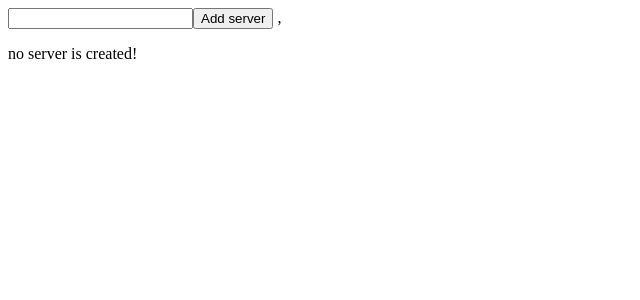
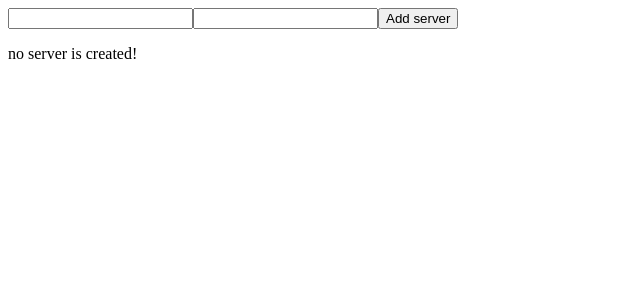
Before and after one commit to PasiturintisS/angular-tutorials, an Angular app: page / in a window 1280 px wide. Shown: the top 300 px of the page, without its empty margins (0-640 px from the left). Built offline with nearby package versions, Linux system fonts and the light colour scheme.

Commit message:
2 files modified

```diff
--- a/src/app/servers/servers.component.html
+++ b/src/app/servers/servers.component.html
@@ -1,7 +1,16 @@
+
+
+<!-- two way binding -->
+<!-- pvz zemiau -->
 <input type="text" (input)="onUpdateServerStatus($event)">
+<input type="text" [(ngModel)]="serverName">
+
+<!-- parsing data with event binding pvz zemiau paduodam kaip argumenta $event  -->
+<!-- !!! pasiskaityti apie $event placiau  -->
+<!-- <input type="text" (input)="onUpdateServerStatus($event)" [(ngModel)]="serverName"> -->
 
 <!-- galima event binding'e netik paduoti funkcija bet ir tiesiogiai rasyti koda pvz zemiau. -->
 <!-- <button (click)="serverCreationStatus = 'server was created.'">Add server</button> -->
 <button (click)="onCreateServer()">Add server</button>
-,<p>{{ serverName }}</p>
+<p>{{ serverName }}</p>
 <p>{{ serverCreationStatus }}</p>
```
Also changed, not shown: 1 other file (tests, documents, lock files or other folders).
